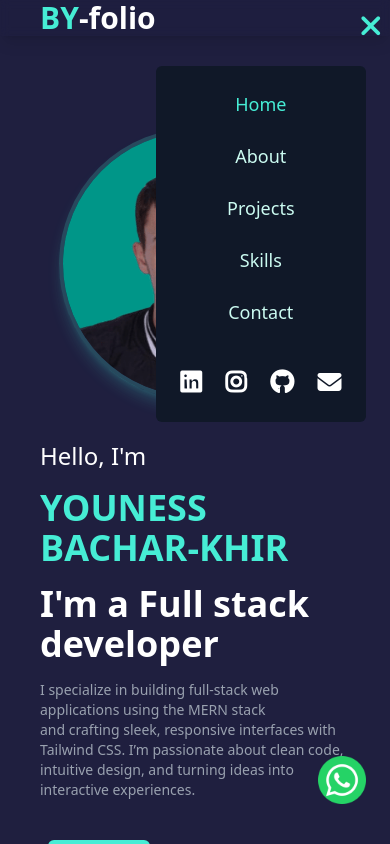
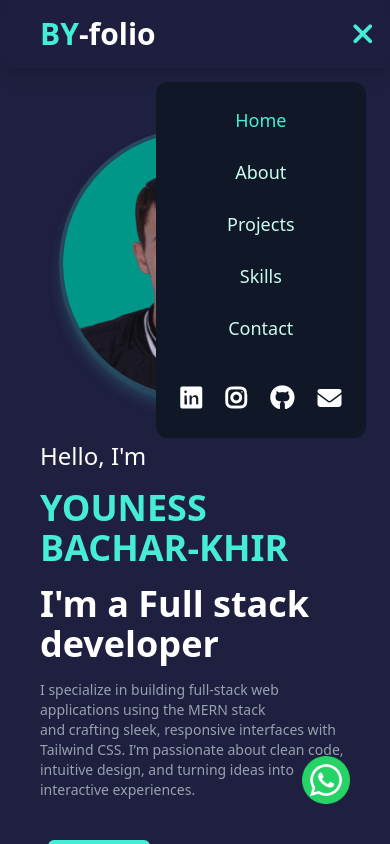
Before and after one commit to younessbachar/react-vite-portfolio, a React (Vite) app: page / in a window 390 px wide. Both pictures are taken after a click on the element 368 px from the left and 26 px from the top of the page. Shown: the top 844 px of the page. Built offline with nearby package versions, Linux system fonts and the light colour scheme.

Commit message:
responsive v6

```diff
--- a/src/components/ContentComponent/content.jsx
+++ b/src/components/ContentComponent/content.jsx
@@ -15,7 +15,7 @@ const Content = () => {
       <Project />
       <Skills />
       <ContactMe />
-      <a href="https://wa.me/+212691648546"><img src={socialimage} className="fixed bottom-10 right-6 md:right-10 w-12 h-12 hover:animate-bounce hover:cursor-pointer"></img></a>
+      <a href="https://wa.me/+212691648546"><img src={socialimage} className="fixed bottom-10 right-10 md:right-10 w-12 h-12 hover:animate-bounce hover:cursor-pointer"></img></a>
     </div>
   )
 }
--- a/src/components/HeaderComponent/Header.jsx
+++ b/src/components/HeaderComponent/Header.jsx
@@ -3,7 +3,7 @@ import Navbar from "./Subheadercomponent/Navbar";
 
 const Header = () => {
   return (
-    <div className="w-full bg-[#1f1f3f]/30 backdrop-blur-[5px] z-40 shadow-lg fixed top-0">
+    <div className="w-full bg-[#1f1f3f]/30 backdrop-blur-[5px] z-40 shadow-lg fixed top-0 py-4 md:py-0">
       <header className="container mx-auto flex items-center justify-between px-6">
         {/* Logo */}
         <Logo />
--- a/src/components/HeaderComponent/Subheadercomponent/Navbar.jsx
+++ b/src/components/HeaderComponent/Subheadercomponent/Navbar.jsx
@@ -76,7 +76,7 @@ const Navbar = () => {
 
       {/* Mobile Menu Button */}
       <div
-        className="lg:hidden fixed top-2 right-2 text-3xl text-teal-300 cursor-pointer z-50"
+        className="lg:hidden fixed top-4 right-4 text-3xl text-teal-300 cursor-pointer z-50"
         onClick={() => setIsOpen(!isOpen)}
       >
         {isOpen ? <i className="fa-solid fa-xmark"></i> : <i className="fa-solid fa-bars"></i>}
@@ -88,7 +88,7 @@ const Navbar = () => {
           initial={{ opacity: 0, y: -20 }}
           animate={{ opacity: 1, y: 0 }}
           transition={{ duration: 0.3 }}
-          className="absolute top-16 left-0 w-full bg-gray-900 flex flex-col rounded-md items-center space-y-6 py-6 px-6 lg:hidden z-55 "
+          className="absolute top-16 left-0 w-full bg-gray-900 flex flex-col rounded-xl items-center space-y-6 py-6 px-6 lg:hidden z-55 "
         >
           {navitems.map((item, index) => (
             <li key={index}>
```
